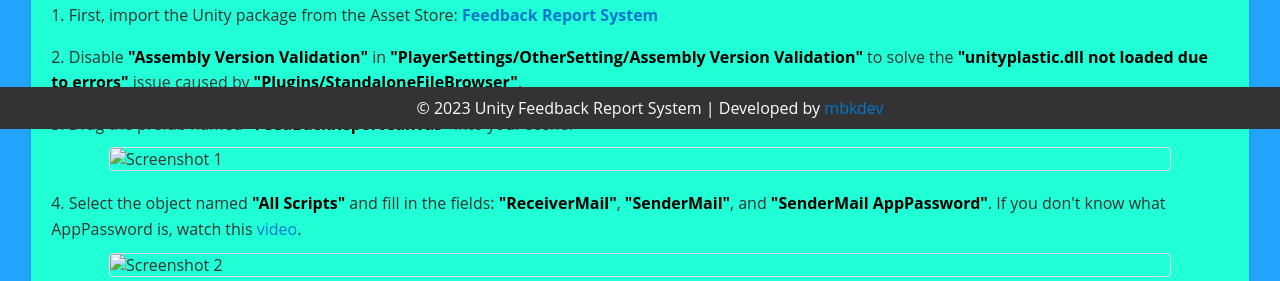
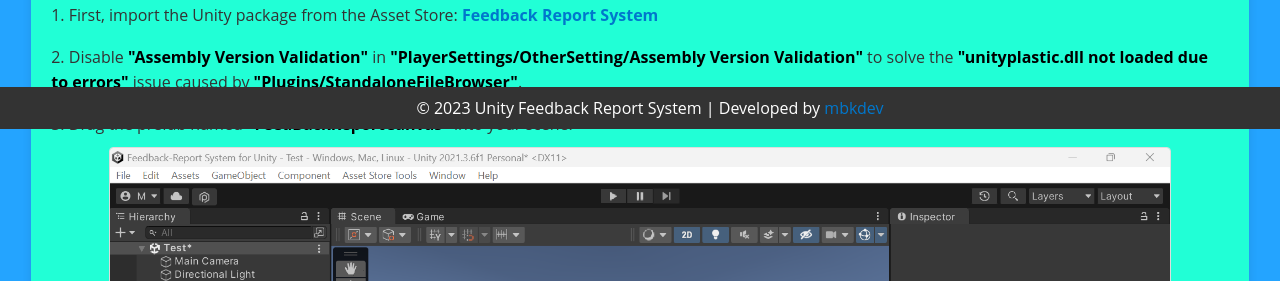
Before and after one commit to Muhammad-Ibn-E-Khalid/mbkdev.help, a plain HTML site: page Documentation/Feedback_Report_System_For_Unity.html in a window 1280 px wide. Shown: the part 671-952 px from the top of the page. Drawn offline with Linux system fonts and the light colour scheme.

Commit message:
Update Feedback_Report_System_For_Unity.html

```diff
--- a/Documentation/Feedback_Report_System_For_Unity.html
+++ b/Documentation/Feedback_Report_System_For_Unity.html
@@ -101,11 +101,11 @@
 
         <p class="ct">3. Drag the prefab named <span class="quoted-text">"FeedBackReportCanvas"</span> into your scene.</p>
 
-        <img src="C:\Users\LAP-838\Pictures\Screenshots\Screenshot 2023-12-17 172845.png" alt="Screenshot 1">
+        <img src="../Images/1-(i).png" alt="Screenshot 1">
 
         <p class="ct">4. Select the object named <span class="quoted-text">"All Scripts"</span> and fill in the fields: <span class="quoted-text">"ReceiverMail"</span>, <span class="quoted-text">"SenderMail"</span>, and <span class="quoted-text">"SenderMail AppPassword"</span>. If you don't know what AppPassword is, watch this <a href="https://www.youtube.com/watch?v=qMPjKYMI5Yk">video</a>.</p>
 
-        <img src="C:\Users\LAP-838\Pictures\Screenshots\Screenshot 2023-12-17 173903.png" alt="Screenshot 2">
+        <img src="../Images/1-(ii).png" alt="Screenshot 2">
 
         <p class="ct">5. Now you are ready to use the feedback system.</p>
         <!-- Add other content sections with appropriate classes -->
```
